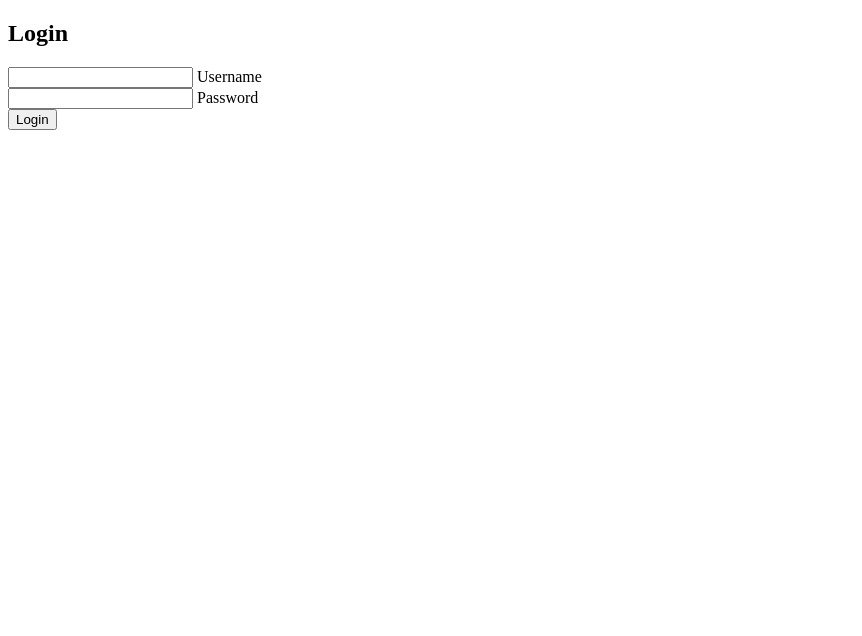
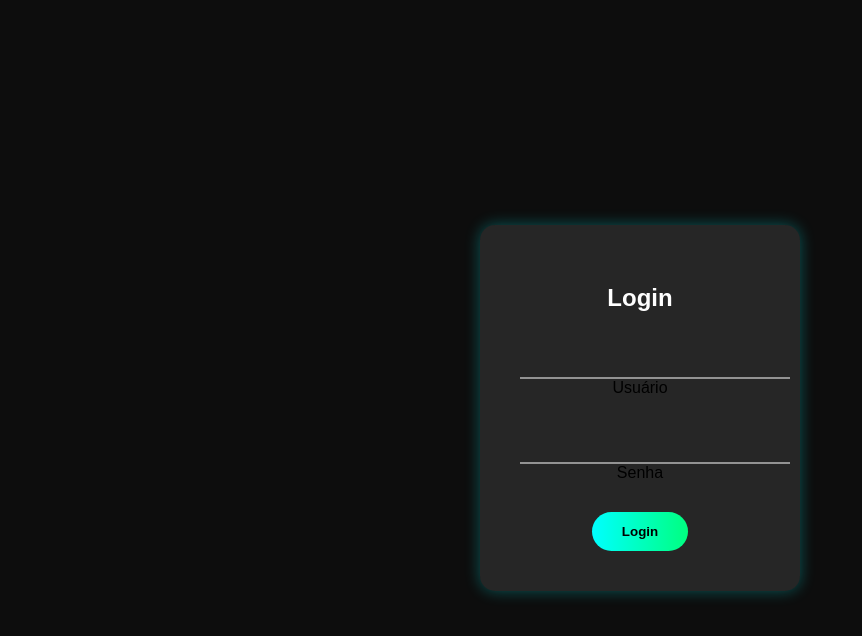
Before and after one commit to Italoalan792/Projeto-TelaLogin, a plain HTML site: page index.html in a window 1280 px wide. Shown: the whole page, without its empty margins (0-862 px from the left). Drawn offline with Linux system fonts and the light colour scheme.

Commit message:
Atualizacao css

```diff
--- a/index.css
+++ b/index.css
@@ -0,0 +1,84 @@
+.form-login{
+    margin: 0;
+    padding: 0;
+    box-sizing: border-box;
+    font-family: 'arial', sans-serif;
+}
+
+.estrutura{
+    background-color: #0d0d0d;
+    display: flex;
+    justify-content: center;
+    align-items: center;
+    height: 100vh;
+}
+
+.form-login{
+    background: rgba(255, 255, 255, 0.1);
+    padding: 40px;
+    border-radius: 15px;
+    box-shadow: 0 0 15px rgba(0, 255, 255, 0.3);
+    width: 320px;
+    text-align: center;
+}
+
+.usuario{
+    color: #fff;
+    margin-bottom: 20px;
+}
+
+.input-box{
+    position: relative;
+    margin: 20px 0;
+}
+
+.input-box input{
+    width: 100%;
+    padding: 12px 15px;
+    background: none;
+    border: none;
+    outline: none;
+    color: #fff;
+    font-size: 18px;
+    border-bottom: 2px solid rgba(255, 255, 255, 0.5);
+    transition: 0.4s;
+}
+.input-box input:focus{
+    border-color: #00ffff;
+    box-shadow: 0 5px 15px rgba(0, 255, 255, 0.3);
+}
+
+input-box span {
+    position: absolute;
+    top: 50%;
+    left: 15px;
+    color: rgba(255, 255, 255, 0.5);
+    font-size: 16px;
+    pointer-events: none;
+    transition: 0.4s;
+    transform: translateY(-50px);
+}
+
+.input-box input:focus + span,
+.input-box input:not(:placeholder-shown) + span {
+    top: 5px;
+    font-size: 12px;
+    color: #00ffff;
+}
+
+.submit-btn{
+    background: linear-gradient(90deg, #00ffff,#00ff80);
+    border: none;
+    padding: 12px 30px;
+    border-radius: 25px;
+    color: #000;
+    font-weight: bold;
+    cursor: pointer;
+    transition: 0.4s;
+    margin-top: 10px;
+}
+
+.submit-btn:hover{
+    background: linear-gradient(90deg, #00ff80,#00ffff);
+    box-shadow: 0 5px 15px #00ffff80;
+}
--- a/index.html
+++ b/index.html
@@ -3,19 +3,20 @@
 <head>
     <meta charset="UTF-8">
     <meta name="viewport" content="width=device-width, initial-scale=1.0">
-    <title>Document</title>
+    <link rel="stylesheet" href="index.css">
+    <title>Inicio</title>
 </head>
-<body>
-    <div class="from-container">
-        <h2>Login</h2>
+<body class="estrutura">
+    <div class="form-login">
+        <h2 class="usuario">Login</h2>
     <div class="input-box">
         <input type="text"placeholder="">
-        <span>Username</span>
+        <span>Usuário</span>
     </div>
 
     <div class="input-box">
-        <input type="password" placeholder="">
-        <span>Password</span>
+        <input type="senha" placeholder="">
+        <span>Senha</span>
     </div>
 
     <button class="submit-btn">Login</button>
```
